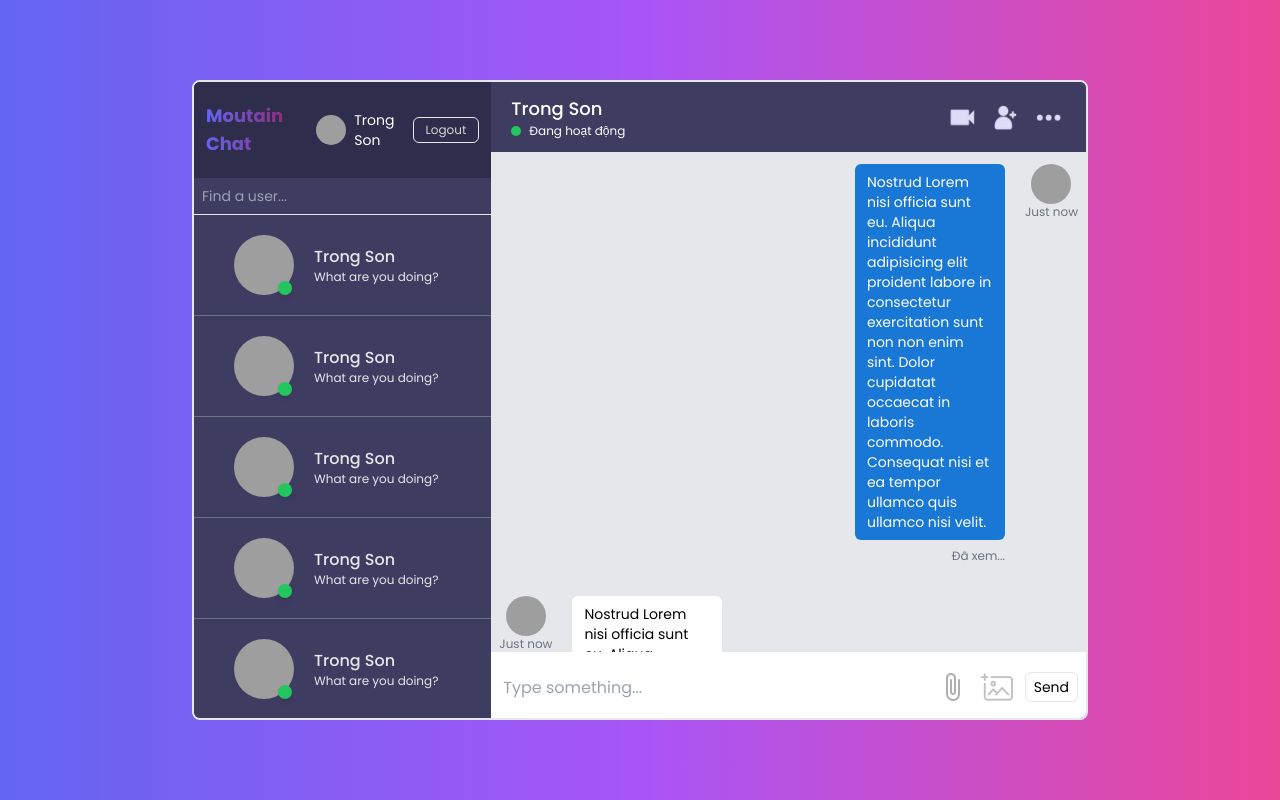
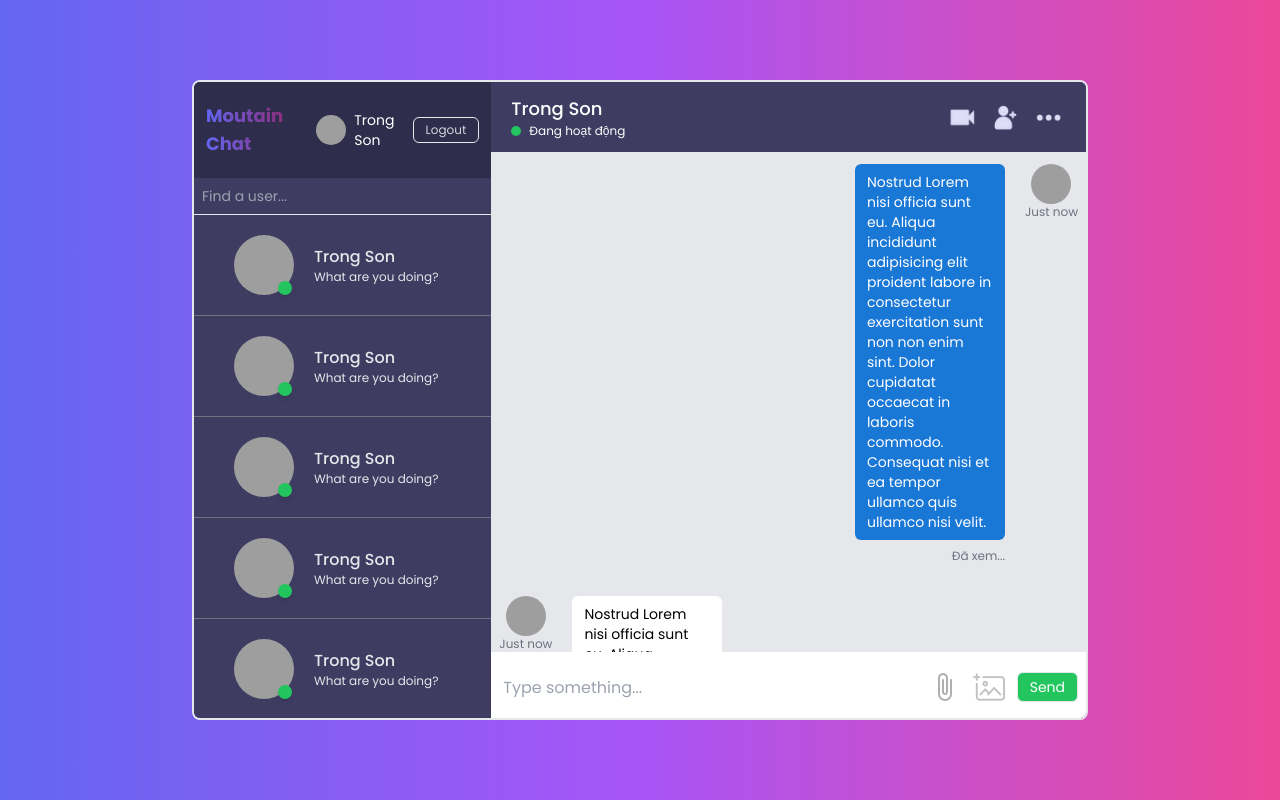
Before and after one commit to sonht113/app-chat, a React (Create React App) app: page /home in a window 1280 px wide. Built offline with nearby package versions, Linux system fonts and the light colour scheme; grey boxes are pictures that could not be loaded.

Commit message:
[26-12-2022] upgrade finish UI

```diff
--- /dev/null
+++ b/src/components/ButtonLogout/ButtonLogout.jsx
@@ -0,0 +1,14 @@
+import React from 'react';
+
+const ButtonLogout = ({ handleLogout }) => {
+  return (
+    <button
+      className='py-1 px-3 border rounded-md text-gray-300 text-xs'
+      onClick={() => handleLogout()}
+    >
+      Logout
+    </button>
+  );
+};
+
+export default ButtonLogout;
--- /dev/null
+++ b/src/components/ButtonLogout/index.js
@@ -0,0 +1,2 @@
+export * from './ButtonLogout';
+export { default } from './ButtonLogout';
--- a/src/components/Input/Input.jsx
+++ b/src/components/Input/Input.jsx
@@ -10,7 +10,9 @@ const Input = () => {
       <div className='flex justify-end items-center gap-3 pr-2'>
         <img className='cursor-pointer' src={Attach} alt='add img' />
         <img className='cursor-pointer' src={AddImage} alt='add img' />
-        <button className='px-2 py-1 border rounded-md text-sm'>Send</button>
+        <button className='px-3 py-1 border rounded-md text-sm bg-green-500 text-white'>
+          Send
+        </button>
       </div>
     </div>
   );
--- a/src/components/Navbar/Navbar.jsx
+++ b/src/components/Navbar/Navbar.jsx
@@ -1,5 +1,6 @@
 import React from 'react';
 import { useNavigate } from 'react-router-dom';
+import ButtonLogout from '../ButtonLogout/ButtonLogout';
 
 const Navbar = () => {
   const navigate = useNavigate();
@@ -19,12 +20,7 @@ const Navbar = () => {
           />
           <span className='text-white text-sm'>Trong Son</span>
         </div>
-        <button
-          className='py-1 px-3 border rounded-md text-gray-300 text-xs'
-          onClick={() => handleLogout()}
-        >
-          Logout
-        </button>
+        <ButtonLogout handleLogout={handleLogout} />
       </div>
     </div>
   );
```
